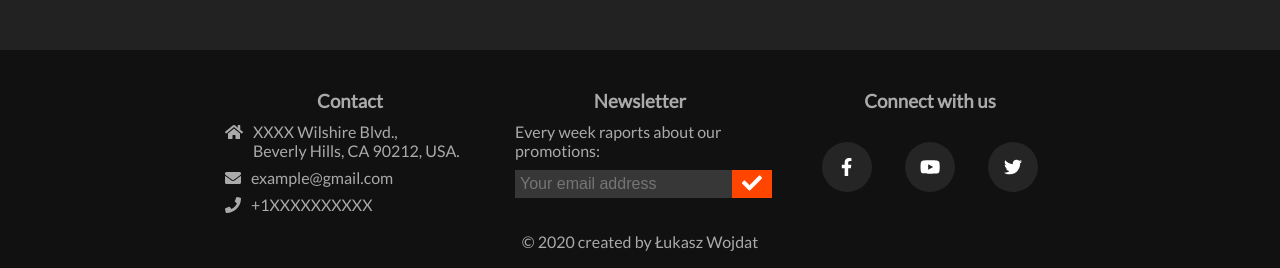
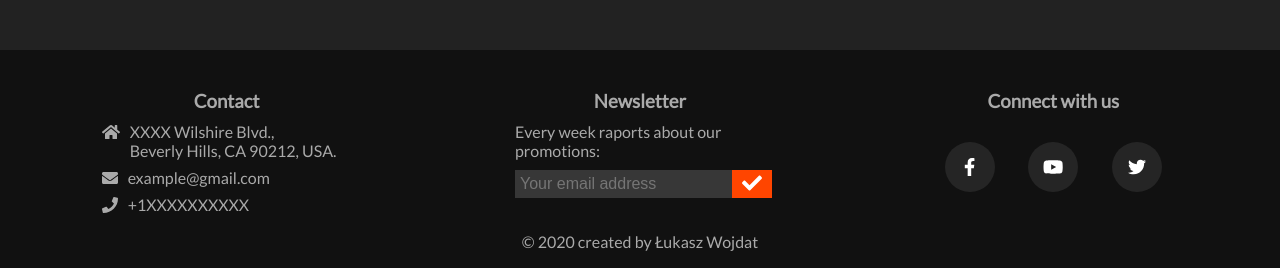
Before and after one commit to lukkaszw/shop-last-project, a React (Create React App) app: page / in a window 1280 px wide. Shown: the part 529-797 px from the top of the page. Built offline with nearby package versions, Linux system fonts and the light colour scheme; no server answers.

Commit message:
Update footer layout

```diff
--- a/src/components/layout/Footer/Footer.module.scss
+++ b/src/components/layout/Footer/Footer.module.scss
@@ -8,7 +8,7 @@
   padding: 20px;
 
   .categories {
-    @include flex(center, flex-start);
+    @include flex(space-around, flex-start);
 
     h3 {
       text-align: center;
```
